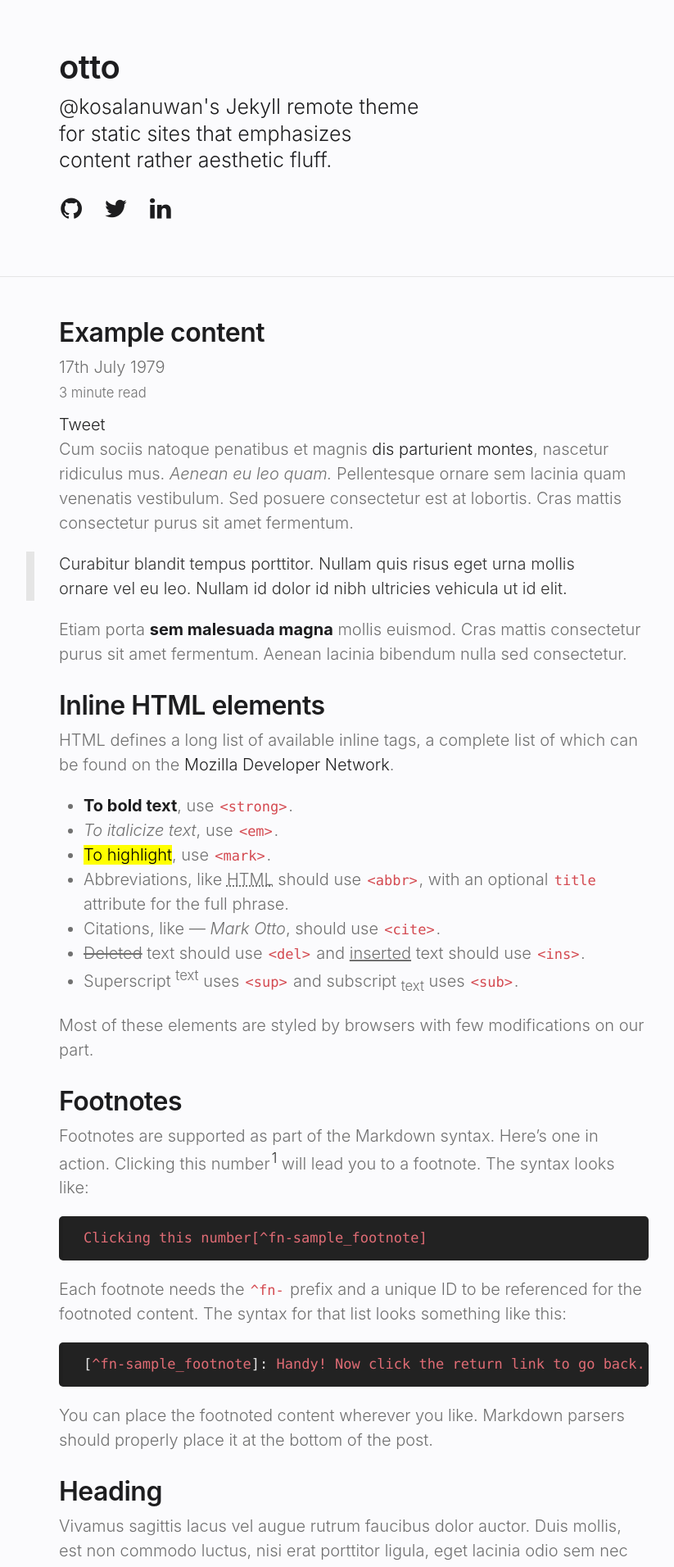
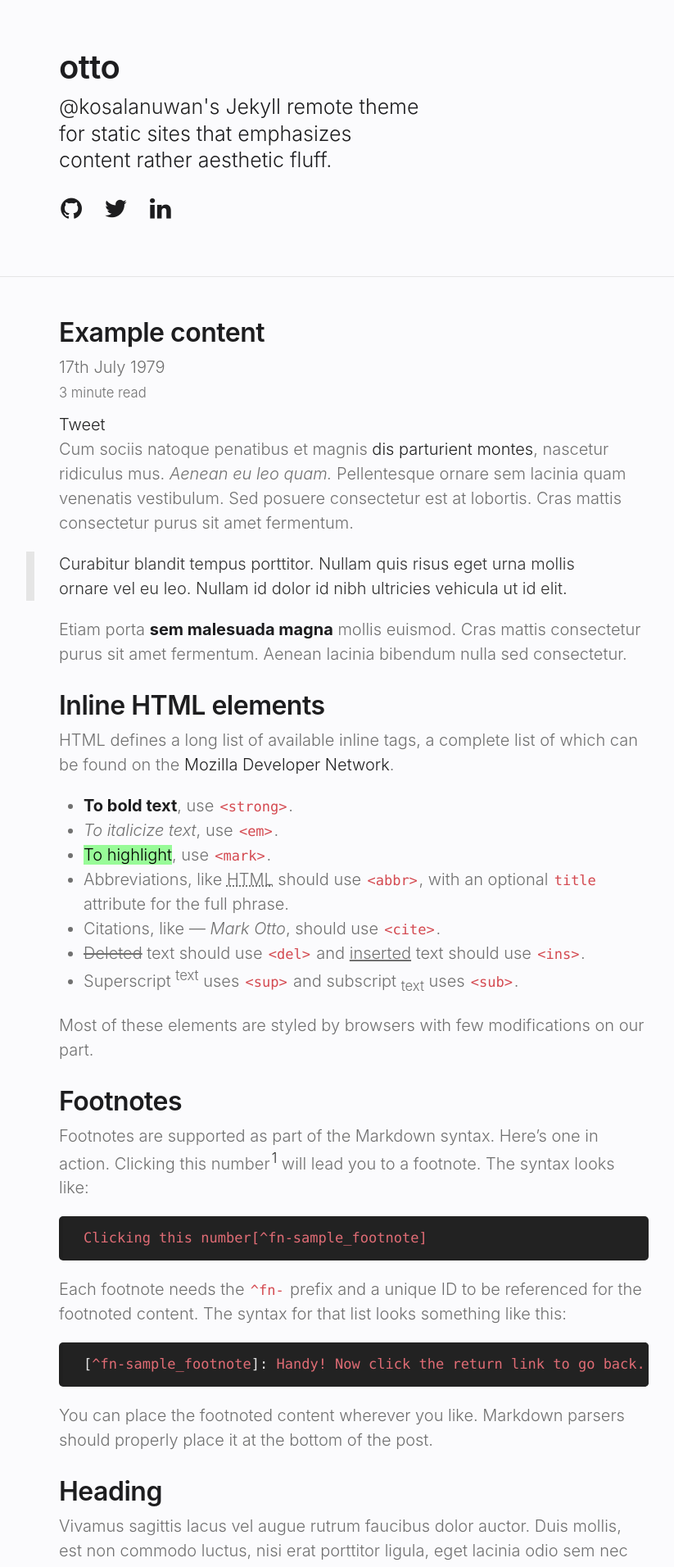
Before and after one commit to kosperera/jekyll-otto-theme, a Jekyll site: the page built from _posts/1979-07-17-example-content.md, in a window 1280 px wide. Shown: the top 1912 px of the page at 82% size, without its empty margins (208-1031 px from the left). Built offline with Jekyll 4.4.1, drawn with Linux system fonts in a browser that asks for light colours; emoji names are drawn with the system emoji font; some web fonts are replaced; comment, search, counter and statistics services are not loaded.

Commit message:
style(scaffolding): change the highlight color to page green

```diff
--- a/_sass/otto/_scaffoldings.scss
+++ b/_sass/otto/_scaffoldings.scss
@@ -94,6 +94,10 @@ strong {
     color: var(--heading-color);
 }
 
+mark{
+    background-color: palegreen;
+}
+
 ul,
 ol {
     margin-top: 0;
```
